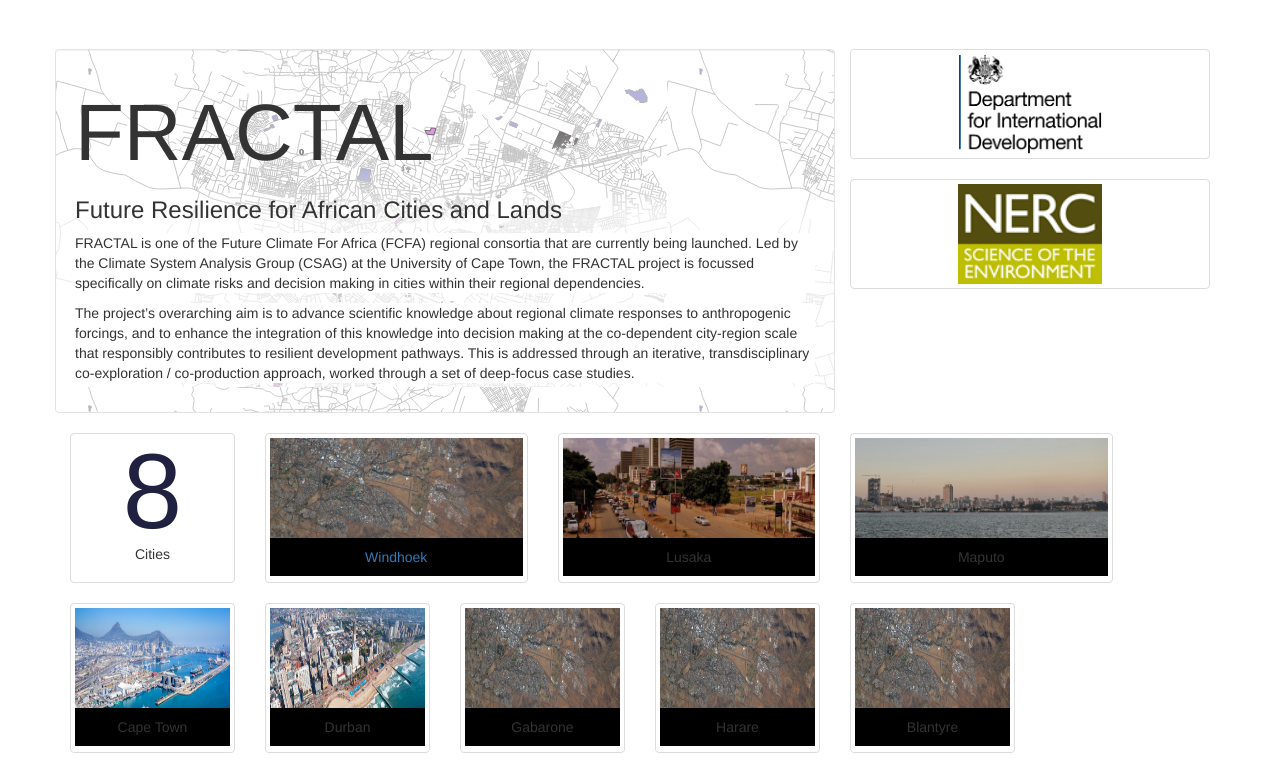
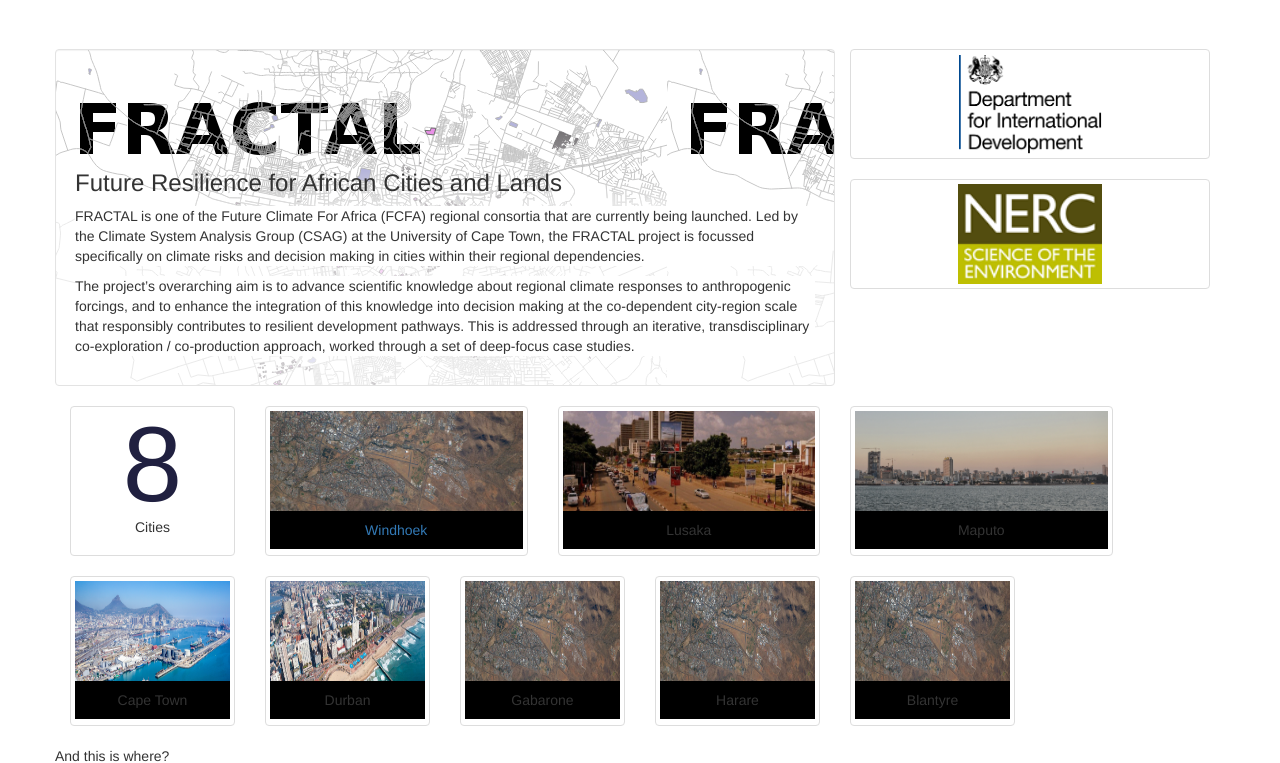
Before and after one commit to jackaranda/fractal-web, a Django app: page / in a window 1280 px wide. Shown: the part 51-814 px from the top of the page. Run offline with Django 3.2, Linux system fonts and the light colour scheme; some libraries are stand-ins or nearby versions.

Commit message:
Some changes to the index page background image, temporary

```diff
--- a/fractal/static/web/css/style.css
+++ b/fractal/static/web/css/style.css
@@ -3,7 +3,9 @@
 }
 
 .hero {
-	background-image: url('/static/web/img/osm_lusaka.png')
+	padding-top: 100px;
+	background-image: url('/static/web/img/osm_lusaka.png');
+	background-image-width: 100%;
 }
 
 #bigblock {
--- a/fractal/web/static/web/css/style.css
+++ b/fractal/web/static/web/css/style.css
@@ -3,7 +3,9 @@
 }
 
 .hero {
-	background-image: url('/static/web/img/osm_lusaka.png')
+	padding-top: 100px;
+	background-image: url('/static/web/img/osm_lusaka.png');
+	background-image-width: 100%;
 }
 
 #bigblock {
--- a/fractal/web/templates/web/index.html
+++ b/fractal/web/templates/web/index.html
@@ -8,7 +8,6 @@
 	<div class="row">
 
 		<div class="col-md-8 well hero" id="bigblock">
-			<h1>FRACTAL</h1>
 			<h3>Future Resilience for African Cities and Lands</h3>
 			<p>FRACTAL is one of the Future Climate For Africa (FCFA) regional consortia that are currently being launched. Led by the Climate System Analysis Group (CSAG) at the University of Cape Town, the FRACTAL project is focussed specifically on climate risks and decision making in cities within their regional dependencies.</p>
 
```
Also changed, not shown: fractal/static/web/img/osm_lusaka.png.
